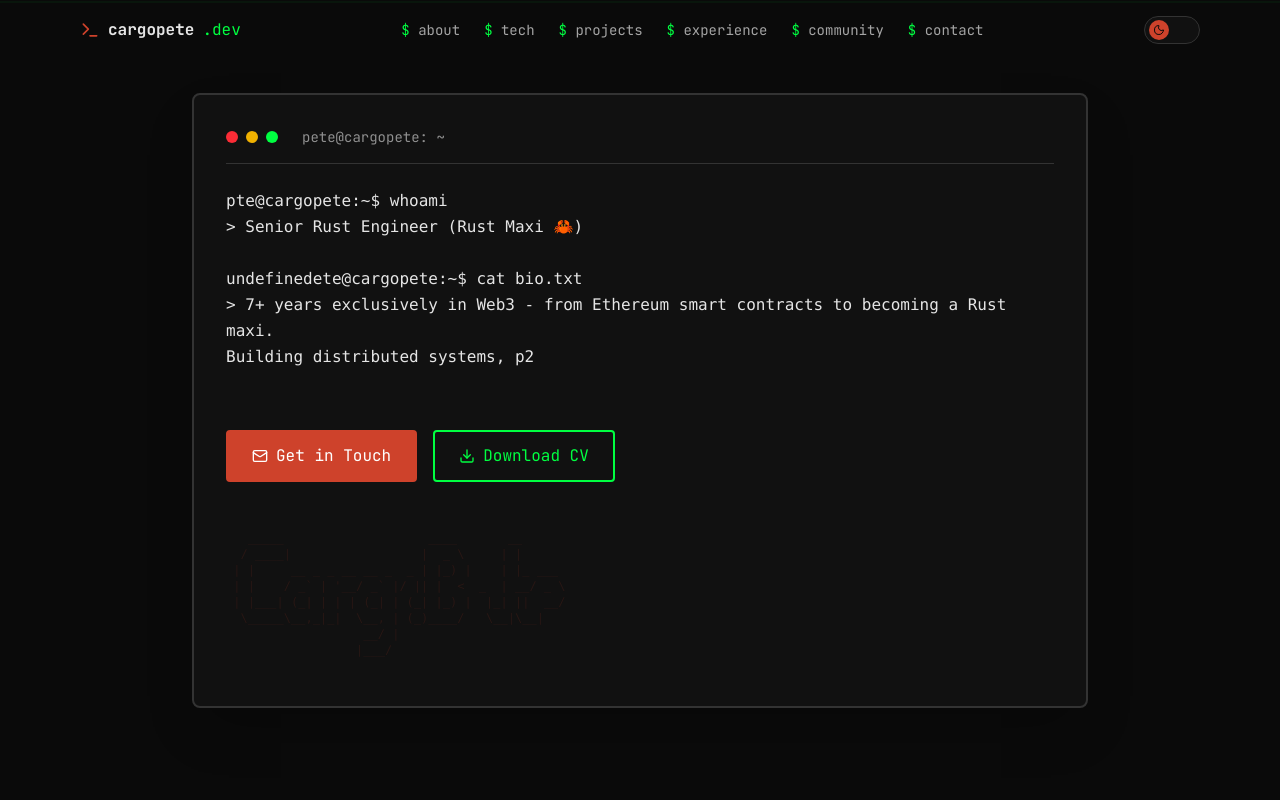
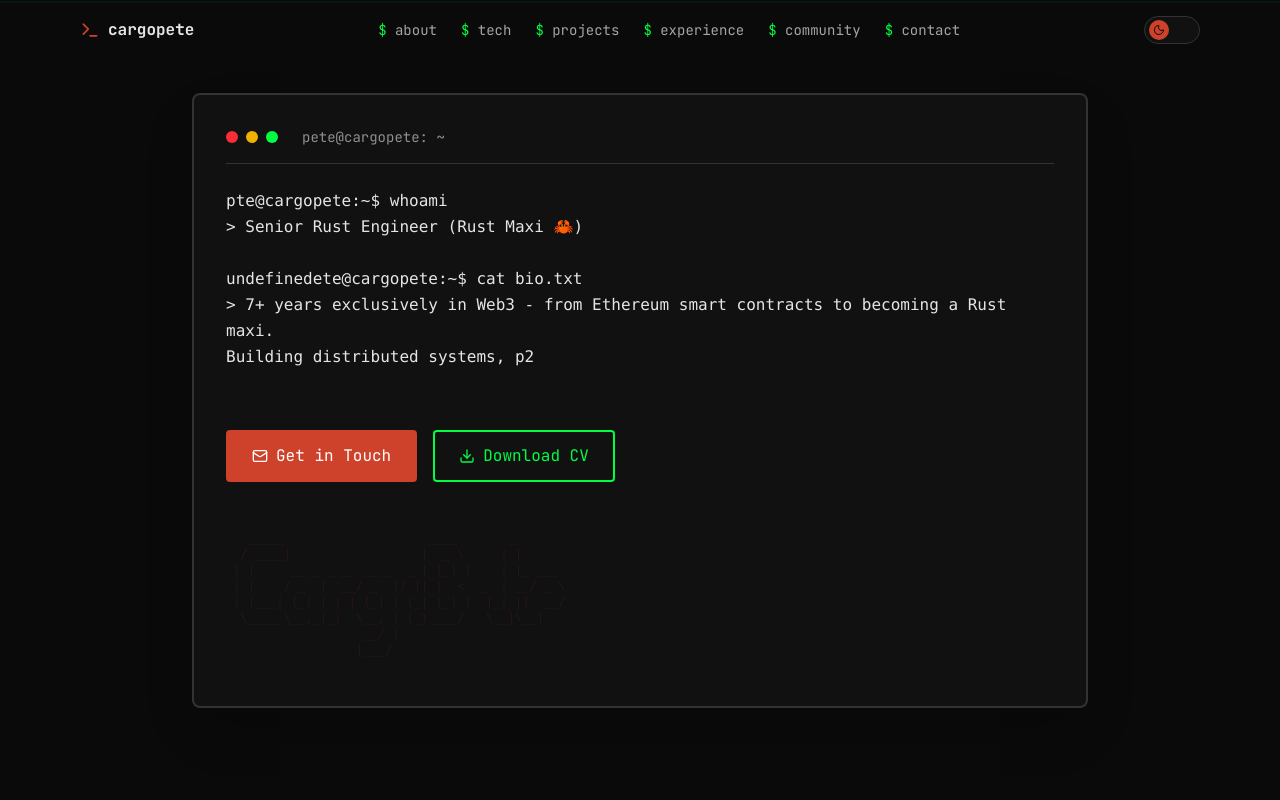
Before and after one commit to cargopete/cargopete, a Next.js app: page / in a window 1280 px wide. Shown: the top 800 px of the page. Built offline with nearby package versions, Linux system fonts and the light colour scheme.

Commit message:
Fix navigation and terminal rendering bugs

```diff
--- a/app/components/Hero.tsx
+++ b/app/components/Hero.tsx
@@ -67,7 +67,7 @@ export function Hero() {
           {/* Terminal Content */}
           <div className="font-mono text-sm md:text-base space-y-1">
             <pre className="whitespace-pre-wrap text-foreground leading-relaxed">
-              {displayedText}
+              {displayedText || ""}
             </pre>
             {isTyping && (
               <span className="inline-block w-2 h-4 bg-rust-orange cursor-blink"></span>
--- a/app/components/Navigation.tsx
+++ b/app/components/Navigation.tsx
@@ -46,7 +46,6 @@ export function Navigation() {
           >
             <Terminal className="w-5 h-5 text-rust-orange group-hover:animate-pulse" />
             <span className="hidden sm:block font-bold">cargopete</span>
-            <span className="text-terminal-green">.dev</span>
           </button>
 
           {/* Nav Links - Hidden on mobile, shown on larger screens */}
```
